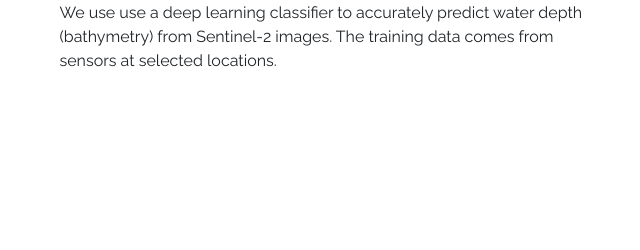
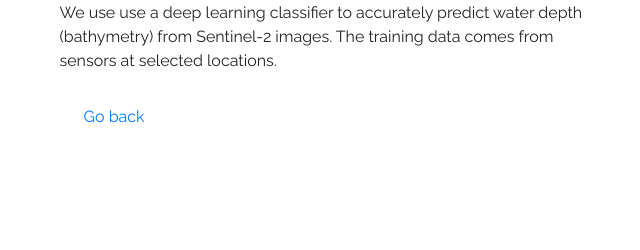
Before and after one commit to IFCA-Advanced-Computing/deep_at_ifca, a Flask app: page /projects/water-depth in a window 1280 px wide. Shown: the part 550-800 px from the top of the page, without its empty margins (318-958 px from the left). Run offline with Flask 2, Linux system fonts and the light colour scheme; some libraries are stand-ins or nearby versions.

Commit message:
improve layout

```diff
--- a/deep_at_ifca/static/css/screen.css
+++ b/deep_at_ifca/static/css/screen.css
@@ -8,6 +8,10 @@ body {
   /*max-width: 936px;*/
   margin: auto;
   margin-top: 15%;
+}
+
+.container {
+    padding-bottom: 5%;
 }
 
 .card-form {
--- a/deep_at_ifca/templates/project.html
+++ b/deep_at_ifca/templates/project.html
@@ -61,6 +61,12 @@
     </p>
     {% endif %}
 
+    <p class="pt-3">
+      <a href="{{ url_for('home') }}">
+        <i class="far fa-home"></i> <span class="ml-1">Go back</span>
+      </a>
+    </p>
+
   </div>
 </div>
 
```
